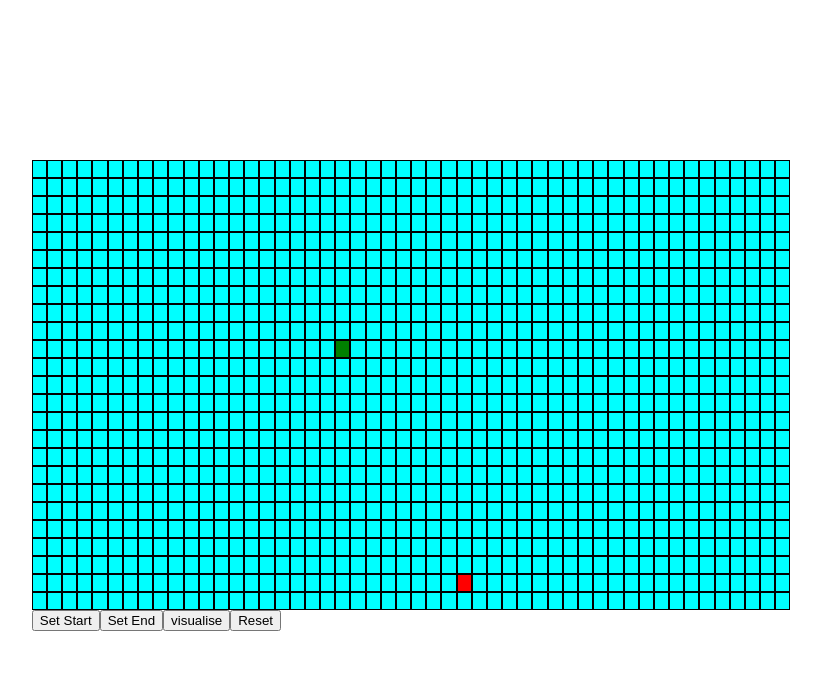
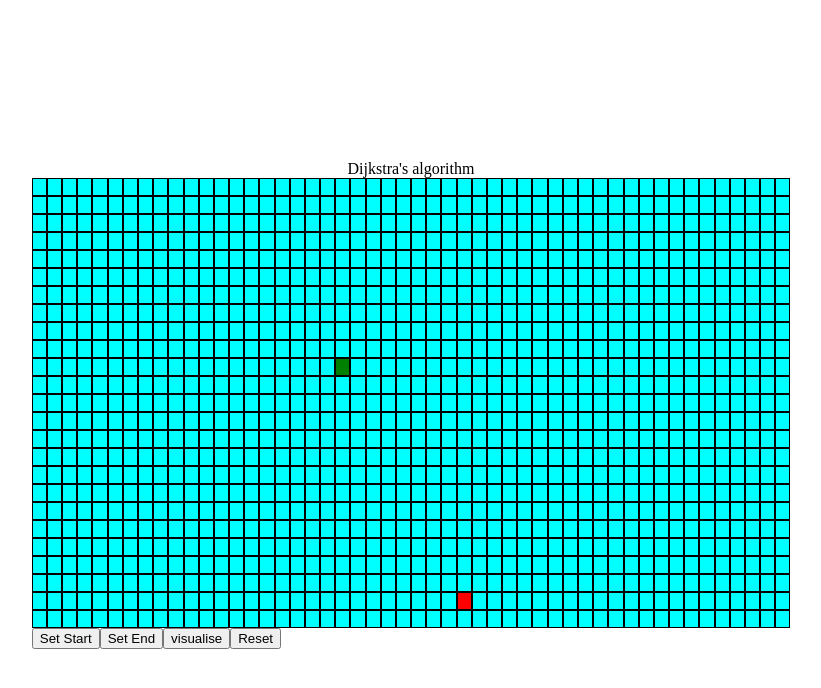
Before and after one commit to ajinkya359/visualise_dijkstra, a React (Create React App) app: page / in a window 1280 px wide. Shown: the top 688 px of the page, without its empty margins (229-1050 px from the left). Built offline with nearby package versions, Linux system fonts and the light colour scheme.

Commit message:
Added heading

```diff
--- a/package.json
+++ b/package.json
@@ -16,7 +16,7 @@
     "build": "react-scripts build",
     "test": "react-scripts test",
     "eject": "react-scripts eject",
-    "predeploy":"npm build",
+    "predeploy":"npm run build",
     "deploy":"gh-pages -d build"
   },
   "eslintConfig": {
--- a/src/components/Grid.js
+++ b/src/components/Grid.js
@@ -152,6 +152,8 @@ class Grid extends React.Component{
     render(){
         return(
             <div className="grid">
+                      <header>Dijkstra's algorithm</header>
+
                 {this.state.grid.map((row,idr)=>(
                     <div className="grid-row" key={idr*1000+1}>
                         {row.map((col,idc)=>
--- a/src/stylesheets/Grid.css
+++ b/src/stylesheets/Grid.css
@@ -8,3 +8,6 @@
     margin-bottom: 18vh;
 
 }
+header{
+    text-align: center;
+}
```
